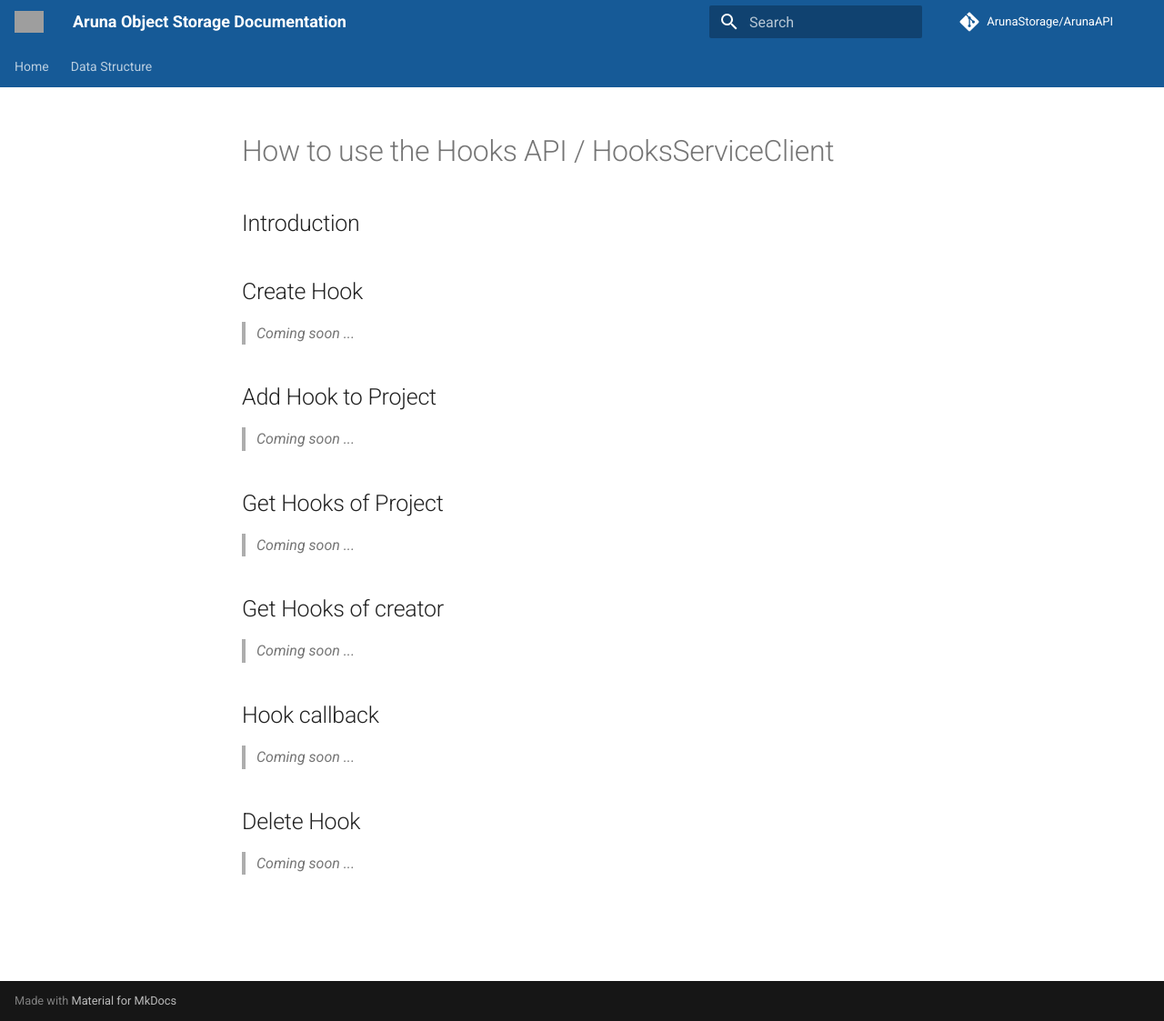
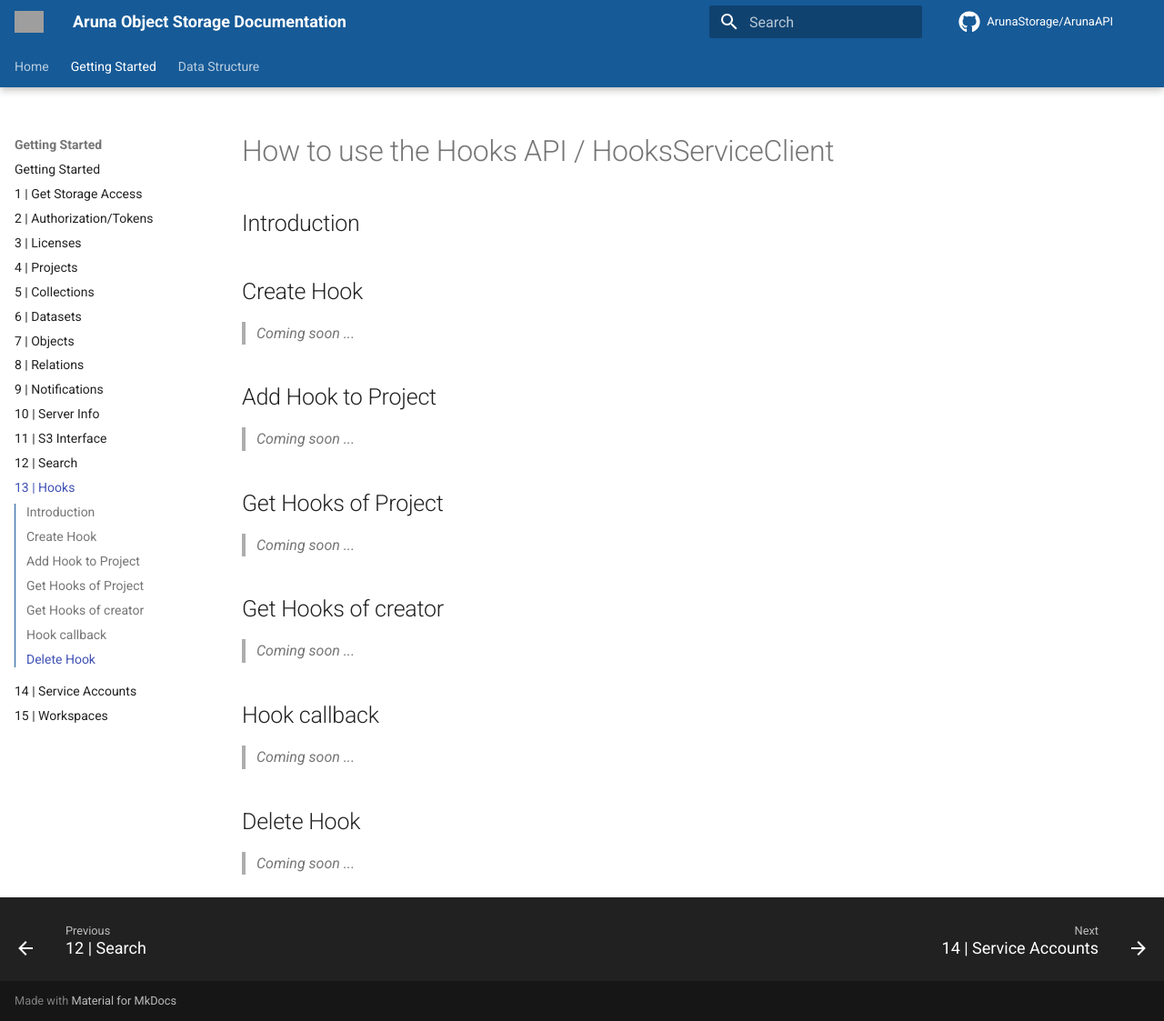
Before and after one commit to ArunaStorage/documentation, an MkDocs documentation site: the page built from docs/get_started/basic_usage/13_How-To-Hooks.md, in a window 1280 px wide and 1123 px high. Shown: the whole window at 91% size. Built offline with MkDocs 1.6.1 and Material for MkDocs 9.7.7, drawn with Linux system fonts in a browser that asks for light colours; comment, search, counter and statistics services are not loaded; the version menu is left out; grey boxes are pictures that could not be loaded.

Commit message:
chore: Adapt mkdocs.yaml config to all changes
- Complete navigation update
- Change repo icon to GitHub logo
- Global tab switch for API examples
- Reintroduce footer navigation
- Make header navigation sticky
- Add tables markdown extension
- Update deprecated emoji configuration

```diff
--- a/mkdocs.yaml
+++ b/mkdocs.yaml
@@ -7,25 +7,37 @@
 docs_dir: docs/
 
 nav:
-  - 'Home': index.md
-  #- 'Get Started':
-      #- 'Overview': get_started/basic_usage/00_index.md
-      #- 'Get Storage Access': get_started/basic_usage/01_Get-Storage-Access.md
-      #- 'Authorization/Tokens': get_started/basic_usage/02_How-To-Auth-Tokens.md
-      #- 'Projects': get_started/basic_usage/03_How-To-Project.md
-      #- 'Collections': get_started/basic_usage/04_How-To-Collections.md
-      #- 'Objects': get_started/basic_usage/05_How-To-Objects.md
-      #- 'Object Paths': get_started/basic_usage/06_How-To-Object-Paths.md
-      #- 'ObjectsGroups': get_started/basic_usage/07_How-To-ObjectGroups.md
-      #- 'Server Info': get_started/basic_usage/09_How-To-ServerInfo.md
-      #- 'S3 Interface': get_started/basic_usage/10_How-To-S3-Interface.md
+  - 'Home':
+    - 'AOS overview': index.md
+    - 'Getting Started': get_started/basic_usage/00_index.md
+  - 'Getting Started':
+    - 'Overview': get_started/basic_usage/00_index.md
+    - '1 | Get Storage Access': get_started/basic_usage/01_Get-Storage-Access.md
+    - '2 | Authorization/Tokens': get_started/basic_usage/02_How-To-Auth-Tokens.md
+    - '3 | Licenses': get_started/basic_usage/03_How-To-Licenses.md
+    - '4 | Projects': get_started/basic_usage/04_How-To-Project.md
+    - '5 | Collections': get_started/basic_usage/05_How-To-Collections.md
+    - '6 | Datasets': get_started/basic_usage/06_How-To-Datasets.md
+    - '7 | Objects': get_started/basic_usage/07_How-To-Objects.md
+    - '8 | Relations': get_started/basic_usage/08_How-To-Relations.md
+    - '9 | Notifications': get_started/basic_usage/09_How-To-EventNotification.md
+    - '10 | Server Info': get_started/basic_usage/10_How-To-ServerInfo.md
+    - '11 | S3 Interface': get_started/basic_usage/11_How-To-S3-Interface.md
+    - '12 | Search': get_started/basic_usage/12_How-To-Search.md
+    - '13 | Hooks': get_started/basic_usage/13_How-To-Hooks.md
+    - '14 | Service Accounts': get_started/basic_usage/14_How-To-ServiceAccount.md
+    - '15 | Workspaces': get_started/basic_usage/15_How-To-Workspace.md
   - 'Data Structure':
-      - 'Internal Data Structure': internal_data_structure/internal_data_structure.md
-      #- 'Database ERD': internal_data_structure/database_erd.md
+    - 'Internal Data Structure': internal_data_structure/internal_data_structure.md
+    #- 'Database ERD': internal_data_structure/database_erd.md
   #- 'Generic Playbooks':
-      #- 'Overview': generic_playbooks/index.md
+    #- 'Overview': generic_playbooks/index.md
+  #- 'Deployment Recipes'
+    #- 'ArunaServer': deployment/server.md
 
 theme:
+  icon:
+    repo: fontawesome/brands/github
   name: material
   logo: assets/logo-claim.png
   favicon: assets/logo-icon.png
@@ -33,8 +45,16 @@
   features:
     - content.code.annotate
     - content.code.copy
+    - content.tabs.link
+    - navigation.footer
+    - navigation.instant
+    - navigation.instant.progress
+    - navigation.prune
+    - navigation.sections
     - navigation.tabs
-    - navigation.sections  # Sections are included in the navigation on the left.
+    - navigation.tabs.sticky
+    - navigation.top
+    - search.highlight
     - toc.integrate
 
 extra_css:
@@ -45,6 +65,7 @@
   - attr_list
   - md_in_html
   - admonition
+  - tables
   - pymdownx.details
   - pymdownx.inlinehilite
   - pymdownx.snippets
@@ -54,8 +75,8 @@
   - pymdownx.tabbed:
       alternate_style: true
   - pymdownx.emoji:
-      emoji_index: !!python/name:materialx.emoji.twemoji
-      emoji_generator: !!python/name:materialx.emoji.to_svg
+      emoji_index: !!python/name:material.extensions.emoji.twemoji
+      emoji_generator: !!python/name:material.extensions.emoji.to_svg
 
 plugins:
   - glightbox
```
